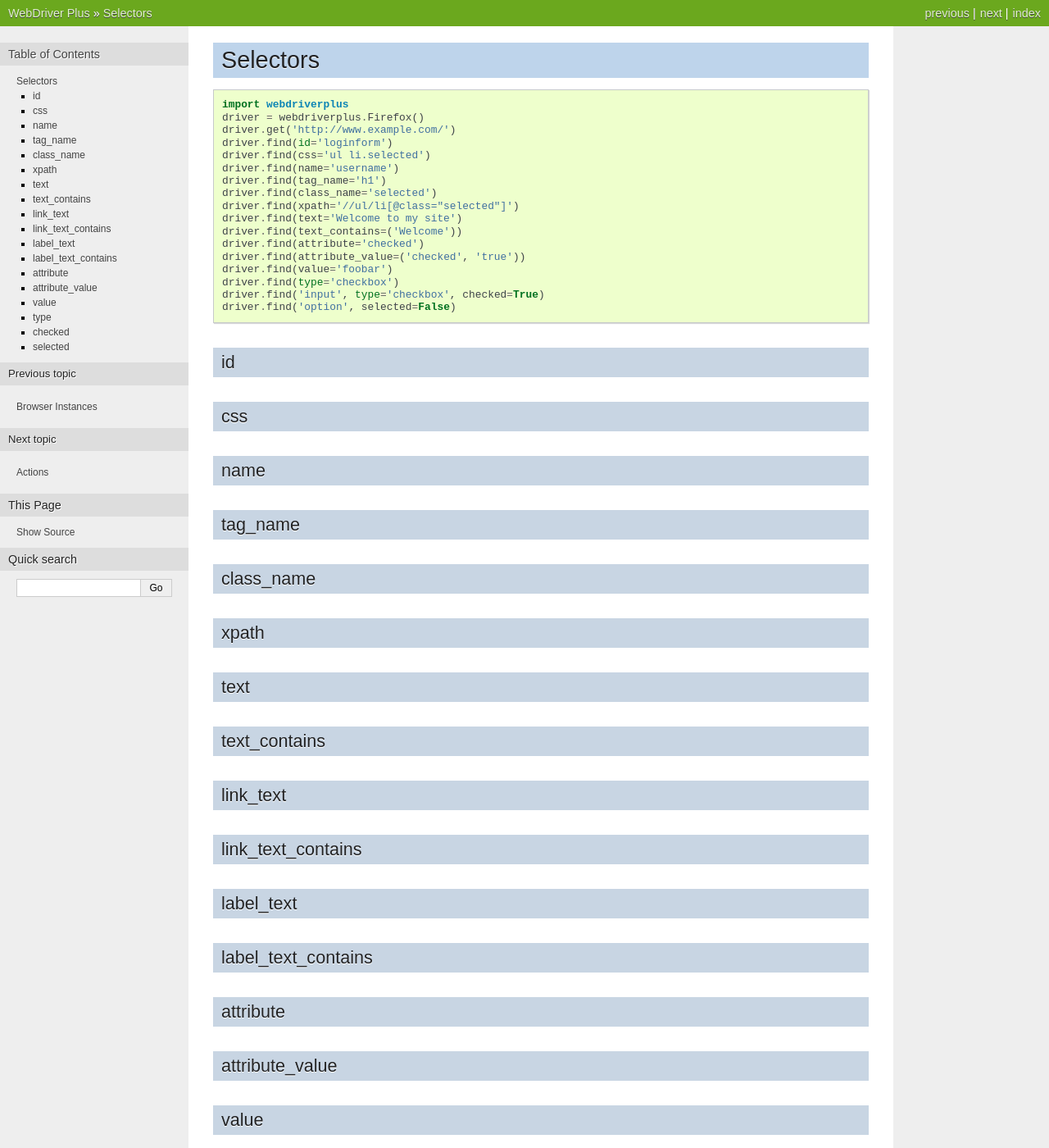
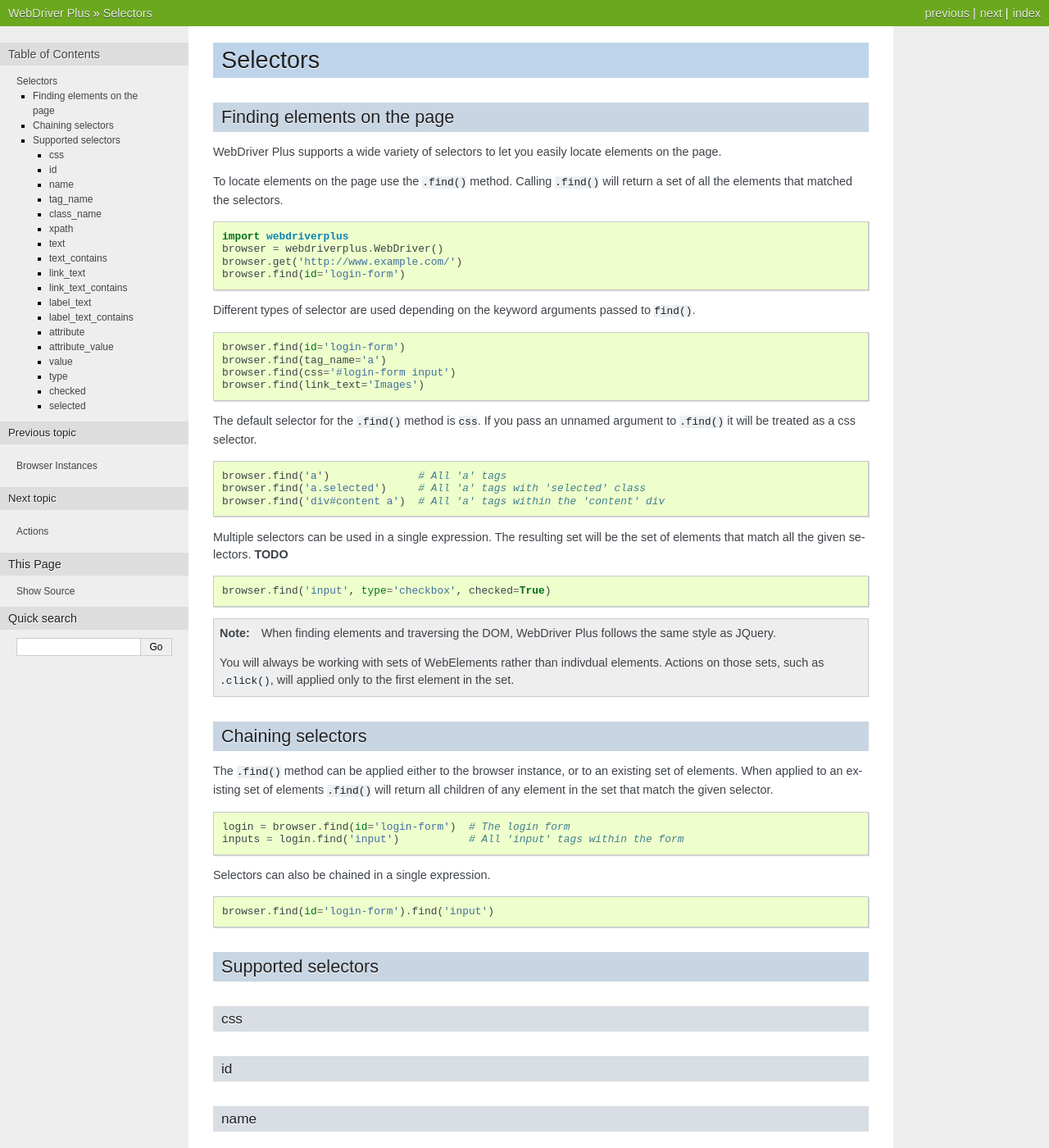
Before and after one commit to tomchristie/webdriverplus, a Sphinx documentation site: the page built from docs/selectors.rst, in a window 1280 px wide and 1400 px high. Shown: the whole window at 82% size. Built offline with Sphinx 7.4.7, drawn with Linux system fonts in a browser that asks for light colours.

Commit message:
Update docs.

```diff
--- a/docs/selectors.rst
+++ b/docs/selectors.rst
@@ -3,76 +3,133 @@
 Selectors
 =========
 
+Finding elements on the page
+----------------------------
+
+WebDriver Plus supports a wide variety of selectors to let you easily locate
+elements on the page.
+
+To locate elements on the page use the ``.find()`` method.  Calling
+``.find()`` will return a set of all the elements that matched the selectors.
+
 .. code-block:: python
 
     import webdriverplus
-    driver = webdriverplus.Firefox()
-    driver.get('http://www.example.com/')
-    driver.find(id='loginform')
-    driver.find(css='ul li.selected')
-    driver.find(name='username')
-    driver.find(tag_name='h1')
-    driver.find(class_name='selected')
-    driver.find(xpath='//ul/li[@class="selected"]')
-    driver.find(text='Welcome to my site')
-    driver.find(text_contains=('Welcome'))
-    driver.find(attribute='checked')
-    driver.find(attribute_value=('checked', 'true'))
-    driver.find(value='foobar')
-    driver.find(type='checkbox')
-    driver.find('input', type='checkbox', checked=True)
-    driver.find('option', selected=False)
+    browser = webdriverplus.WebDriver()
+    browser.get('http://www.example.com/')
+    browser.find(id='login-form')
+
+Different types of selector are used depending on the keyword arguments
+passed to ``find()``.
+
+.. code-block:: python
+
+    browser.find(id='login-form')
+    browser.find(tag_name='a')
+    browser.find(css='#login-form input')
+    browser.find(link_text='Images')
+
+The default selector for the ``.find()`` method is ``css``.  If you pass an
+unnamed argument to ``.find()`` it will be treated as a css selector.
+
+.. code-block:: python
+
+    browser.find('a')              # All 'a' tags
+    browser.find('a.selected')     # All 'a' tags with 'selected' class
+    browser.find('div#content a')  # All 'a' tags within the 'content' div
+
+Multiple selectors can be used in a single expression.  The resulting set will
+be the set of elements that match all the given selectors.  **TODO**
+
+.. code-block:: python
+
+    browser.find('input', type='checkbox', checked=True)
+
+.. note::
+
+    When finding elements and traversing the DOM, WebDriver Plus follows the
+    same style as JQuery.
+
+    You will always be working with sets of WebElements rather than indivdual
+    elements.  Actions on those sets, such as ``.click()``, will applied only
+    to the first element in the set.
+
+Chaining selectors
+------------------
+
+The ``.find()`` method can be applied either to the browser instance, or to an
+existing set of elements.  When applied to an existing set of elements
+``.find()`` will return all children of any element in the set that match the
+given selector.
+
+.. code-block:: python
+
+    login = browser.find(id='login-form')  # The login form
+    inputs = login.find('input')           # All 'input' tags within the form
+
+Selectors can also be chained in a single expression.
+
+.. code-block:: python
+
+    browser.find(id='login-form').find('input')
+
+Supported selectors
+-------------------
+
+css
+~~~
 
 id
---
-
-css
----
+~~
 
 name
-----
+~~~~
 
 tag_name
---------
+~~~~~~~~
 
 class_name
-----------
+~~~~~~~~~~
 
 xpath
------
+~~~~~
 
 text
-----
+~~~~
 
 text_contains
--------------
+~~~~~~~~~~~~~
 
 link_text
----------
+~~~~~~~~~
 
 link_text_contains
-------------------
+~~~~~~~~~~~~~~~~~~
 
 label_text
-----------
+~~~~~~~~~~
+
+**TODO**
 
 label_text_contains
--------------------
+~~~~~~~~~~~~~~~~~~~
+
+**TODO**
 
 attribute
----------
+~~~~~~~~~
 
 attribute_value
----------------
+~~~~~~~~~~~~~~~
 
 value
------
+~~~~~
 
 type
-----
+~~~~
 
 checked
--------
+~~~~~~~
 
 selected
---------
+~~~~~~~~
```
Also changed, not shown: docs/index.rst (+54 -13 lines), docs/topics/contributing.rst (added, +32 -0 lines), docs/topics/migrating.rst (added, +17 -0 lines).
